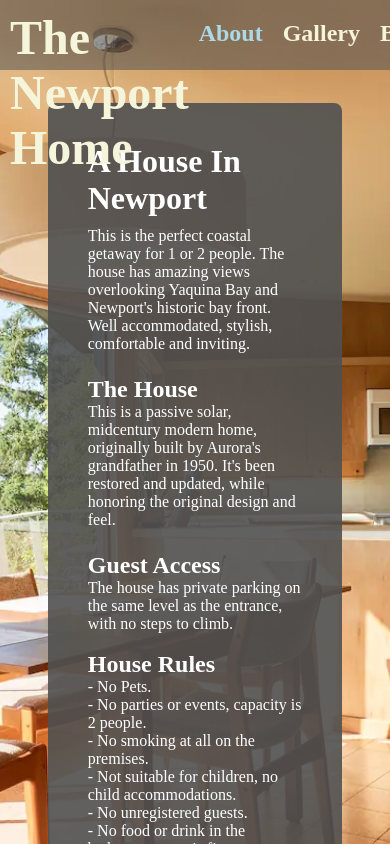
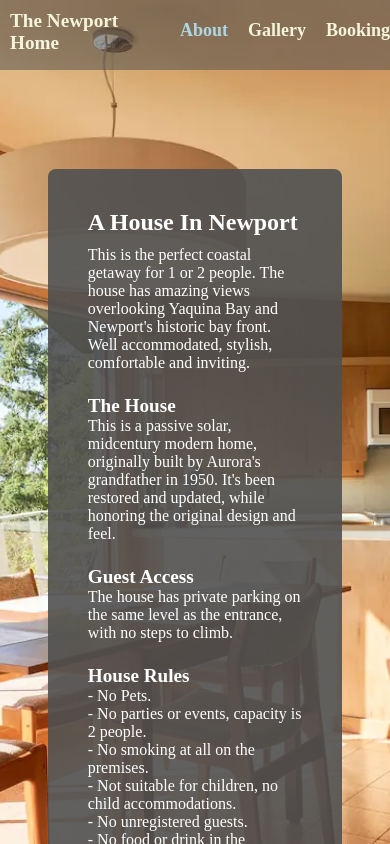
Before and after one commit to PeterwMcClelland/Beach-House, a React (Create React App) app: page /about in a window 390 px wide. Shown: the top 844 px of the page. Built offline with nearby package versions, Linux system fonts and the light colour scheme.

Commit message:
mobile friendly

```diff
--- a/src/App.css
+++ b/src/App.css
@@ -461,3 +461,27 @@ a {
 .test {
   padding-top: 200px;
 }
+
+
+@media (max-width: 550px) {
+  #beachhousenav {
+     font-size: larger;
+ }
+
+ .navlink {
+  font-size: large;
+ }
+
+ .about-h1 {
+  font-size: x-large;
+ }
+
+ .about-h2 {
+  font-size: larger;
+ }
+
+ .infotext {
+  margin: 75px auto 0 auto;
+ }
+
+}
--- a/src/components/About.js
+++ b/src/components/About.js
@@ -29,7 +29,7 @@ function About() {
               </p>
 
           <br/>
-            <h2>House Rules</h2>
+            <h2 className='about-h2'>House Rules</h2>
               <ul>
                 <li>- No Pets.</li>
                 <li>- No parties or events, capacity is 2 people.</li>
```
